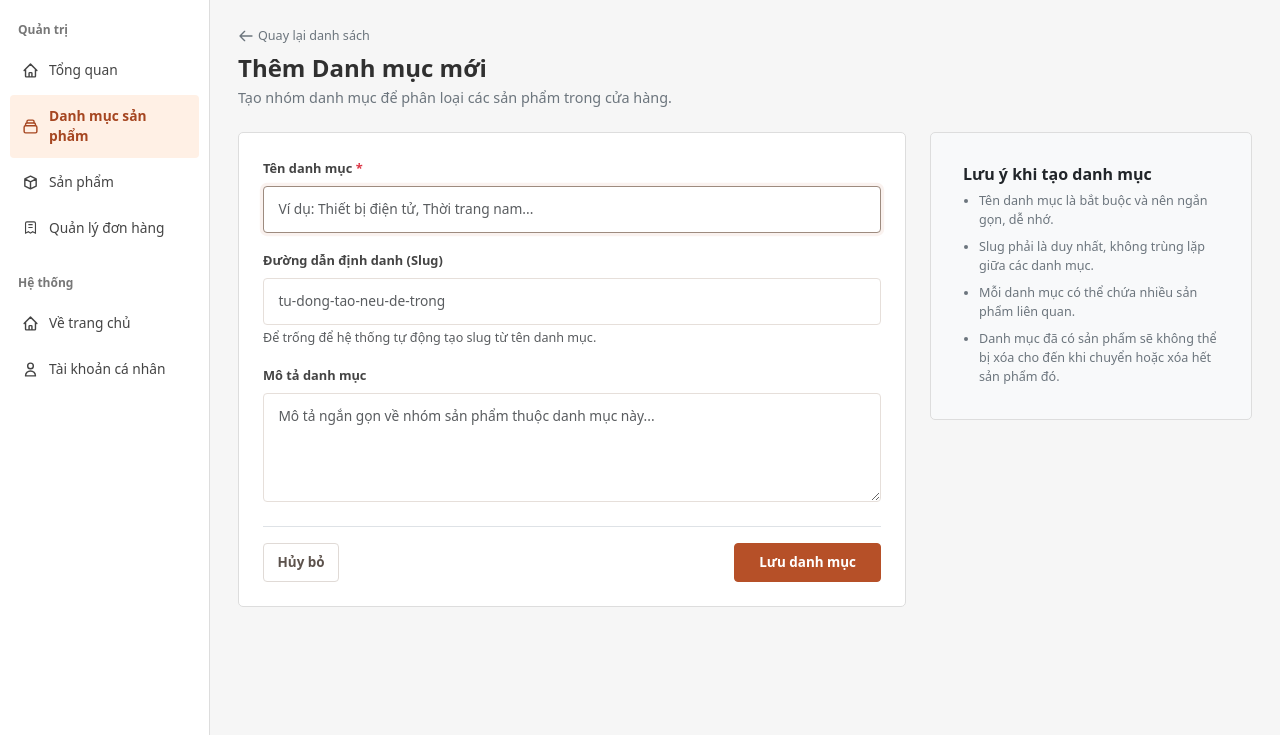
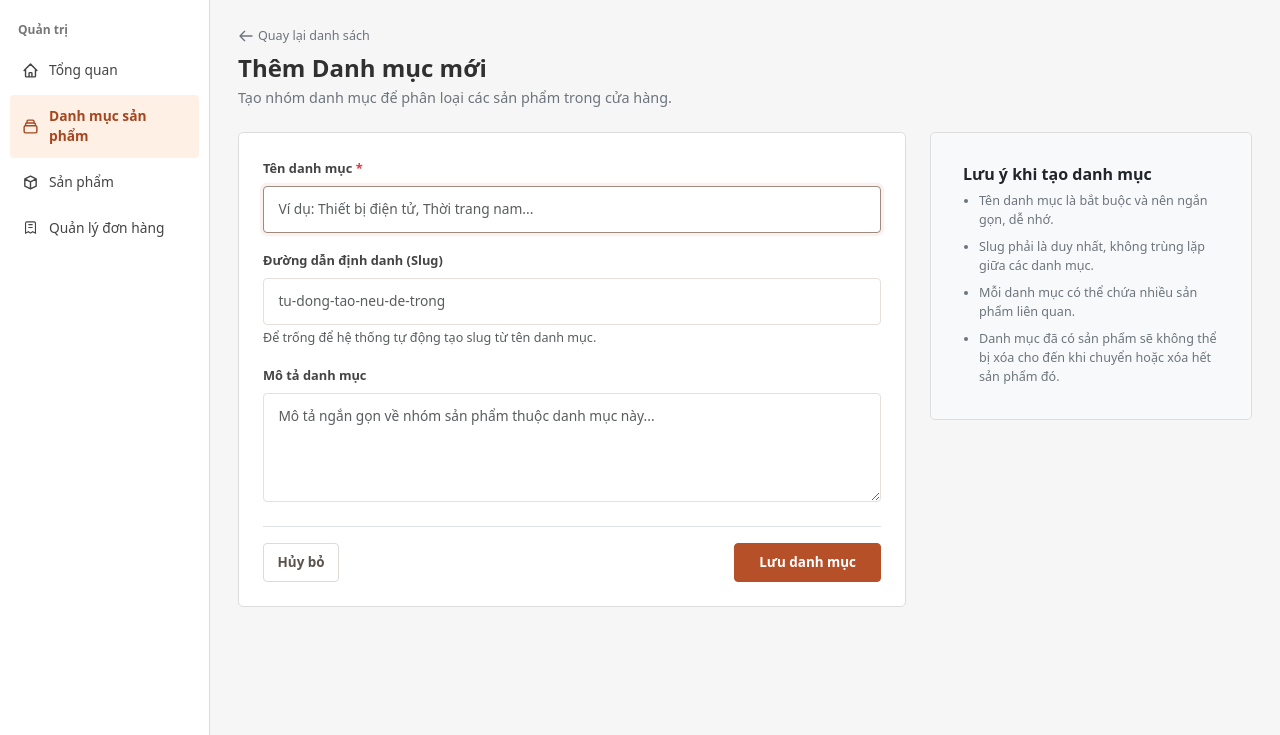
Before and after one commit to Huong36/smartcart-project, a Laravel app: page /admin/categories/create in a window 1280 px wide. Shown: the part 65-800 px from the top of the page. Run offline with Laravel 12, Linux system fonts and the light colour scheme; a user stored in the database is signed in; data comes from the database, SQL or seed files in the repository.

Commit message:
Remove redundant system links from admin sidebar

```diff
--- a/resources/views/layouts/admin.blade.php
+++ b/resources/views/layouts/admin.blade.php
@@ -94,21 +94,6 @@
 
 
             <ul class="admin-nav"><li class="admin-nav-item"><a href="{{ route('admin.orders.index') }}" class="admin-nav-link {{ request()->routeIs('admin.orders.*') ? 'active' : '' }}"><svg aria-hidden="true" fill="none" stroke="currentColor" stroke-width="1.6" viewBox="0 0 24 24"><path d="M7 4h10a2 2 0 012 2v14l-4-2-3 2-3-2-4 2V6a2 2 0 012-2zM9 8h6M9 12h6"></path></svg><span>Quản lý đơn hàng</span></a></li></ul>
-            <div class="admin-nav-heading">Hệ thống</div>
-            <ul class="admin-nav pb-3">
-                <li class="admin-nav-item">
-                    <a href="{{ route('home') }}" class="admin-nav-link">
-                        <svg fill="none" stroke="currentColor" stroke-width="2" viewBox="0 0 24 24"><path stroke-linecap="round" stroke-linejoin="round" d="M3 12l2-2m0 0l7-7 7 7M5 10v10a1 1 0 001 1h3m10-11l2 2m-2-2v10a1 1 0 01-1 1h-3m-6 0a1 1 0 001-1v-4a1 1 0 011-1h2a1 1 0 011 1v4a1 1 0 001 1m-6 0h6"></path></svg>
-                        <span>Về trang chủ</span>
-                    </a>
-                </li>
-                <li class="admin-nav-item">
-                    <a href="{{ route('account') }}" class="admin-nav-link">
-                        <svg fill="none" stroke="currentColor" stroke-width="2" viewBox="0 0 24 24"><path stroke-linecap="round" stroke-linejoin="round" d="M16 7a4 4 0 11-8 0 4 4 0 018 0zM12 14a7 7 0 00-7 7h14a7 7 0 00-7-7z"></path></svg>
-                        <span>Tài khoản cá nhân</span>
-                    </a>
-                </li>
-            </ul>
         </aside>
 
         <!-- Main Workspace -->
```
